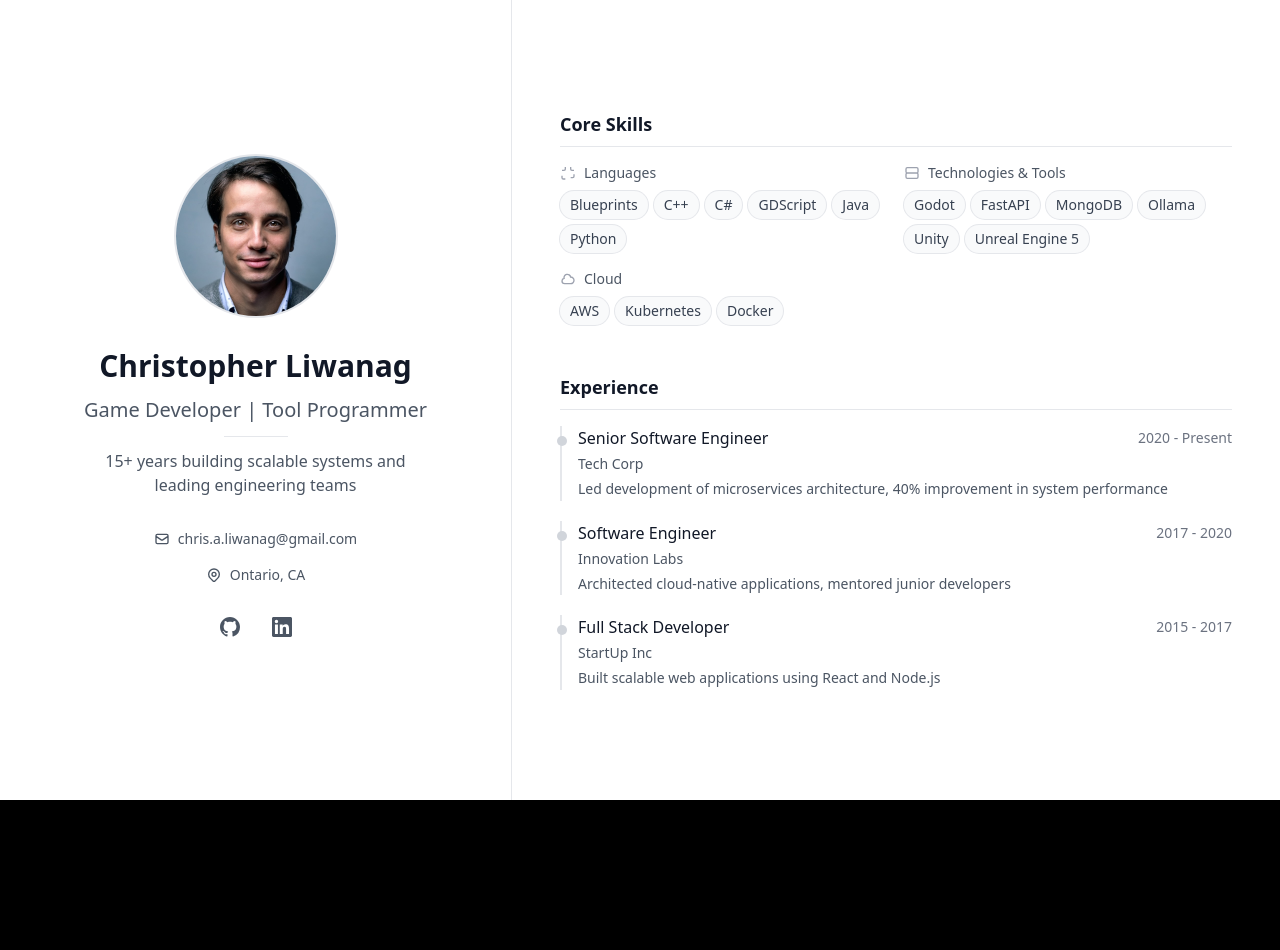
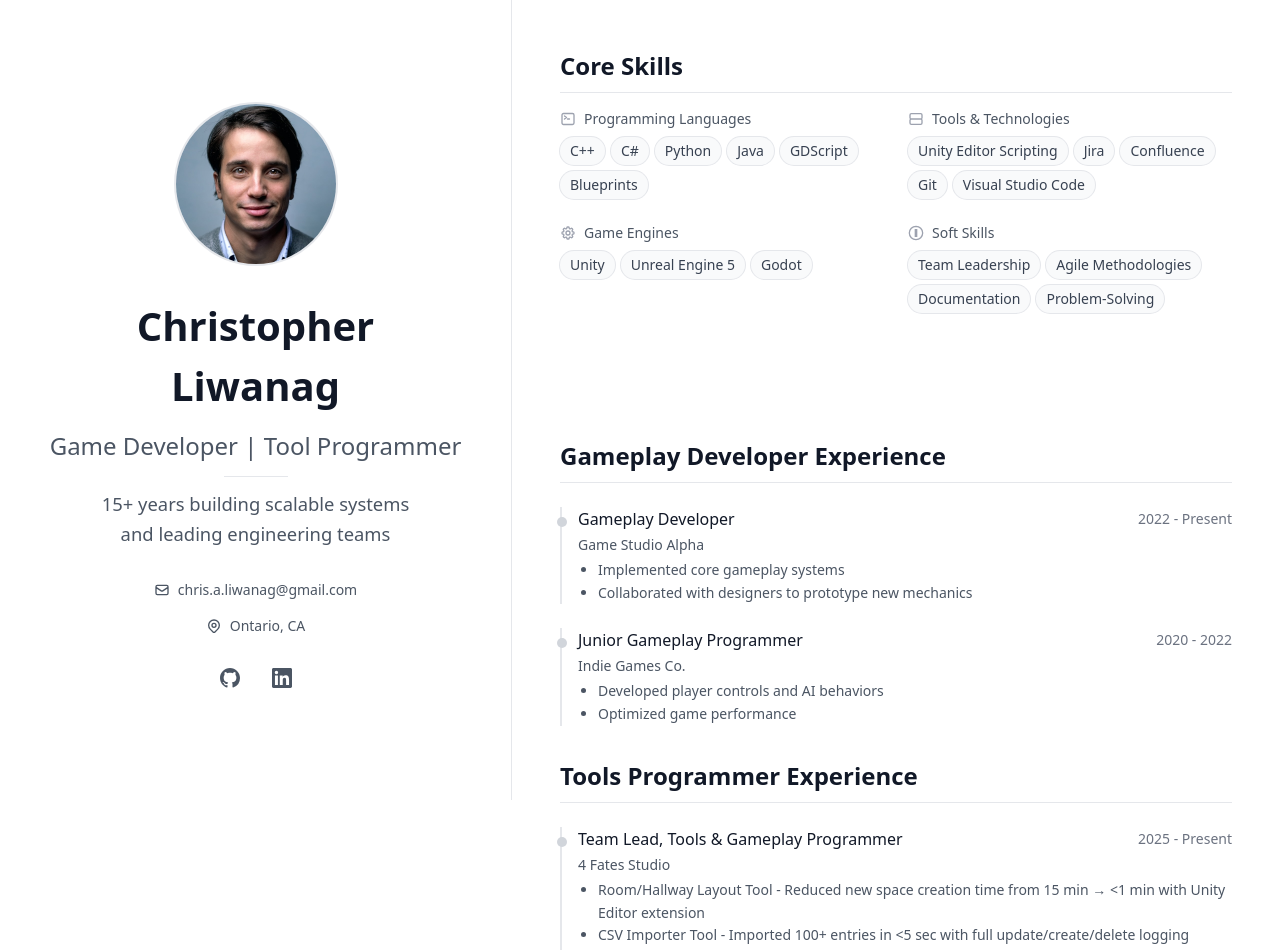
Before and after one commit to cliwanag07/chris.liwanag, a Next.js app: page / in a window 1280 px wide. Shown: the top 950 px of the page. Before the commit the page ends 800 px from the top, so only its background shows below. Built offline with nearby package versions, Linux system fonts and the light colour scheme.

Commit message:
scaling for viewport

```diff
--- a/app/components/ExperienceSection.tsx
+++ b/app/components/ExperienceSection.tsx
@@ -1,46 +1,106 @@
-const ExperienceSection = () => {
-	const experiences = [
+
+const gameplayExperiences = [
 	{
-			role: 'Senior Software Engineer',
-			company: 'Tech Corp',
-			period: '2020 - Present',
-			highlights: 'Led development of microservices architecture, 40% improvement in system performance',
+		role: 'Gameplay Developer',
+		company: 'Game Studio Alpha',
+		period: '2022 - Present',
+		highlights: [
+			'Implemented core gameplay systems',
+			'Collaborated with designers to prototype new mechanics',
+		],
+	},
+	{
+		role: 'Junior Gameplay Programmer',
+		company: 'Indie Games Co.',
+		period: '2020 - 2022',
+		highlights: [
+			'Developed player controls and AI behaviors',
+			'Optimized game performance',
+		],
+	},
+];
+
+const toolsExperiences = [
+	{
+		role: 'Team Lead, Tools & Gameplay Programmer',
+		company: '4 Fates Studio',
+		period: '2025 - Present',
+		highlights: [
+			'Room/Hallway Layout Tool - Reduced new space creation time from 15 min → <1 min with Unity Editor extension',
+			'CSV Importer Tool - Imported 100+ entries in <5 sec with full update/create/delete logging',
+			'Team Workflows - Standardized Jira/Confluence processes with GitHub integration.',
+		],
 	},
 	{
 		role: 'Software Engineer',
 		company: 'Innovation Labs',
 		period: '2017 - 2020',
-			highlights: 'Architected cloud-native applications, mentored junior developers',
+		highlights: [
+			'Architected cloud-native applications',
+			'Mentored junior developers',
+		],
 	},
 	{
 		role: 'Full Stack Developer',
 		company: 'StartUp Inc',
 		period: '2015 - 2017',
-			highlights: 'Built scalable web applications using React and Node.js',
+		highlights: [
+			'Built scalable web applications using React and Node.js',
+		],
 	},
 ];
 
+const ExperienceSection = () => {
 	return (
 		<div className="py-6 bg-white dark:bg-gray-900 px-6">
-			<div className="space-y-4 max-w-2xl mx-auto">
+			<div className="space-y-8 max-w-2xl mx-auto">
+				{/* Gameplay Developer Experience */}
 				   <div>
-					<h3 className="text-lg font-semibold text-gray-900 dark:text-white text-center md:text-left">Experience</h3>
-					<div className="h-px w-full bg-gray-200 dark:bg-gray-700 mt-2" />
-				</div>
-
-				<div className="space-y-5">
-					{experiences.map((exp) => (
-						<div key={exp.company} className="relative">
+					   <h3 className="font-semibold text-gray-900 dark:text-white text-center md:text-left" style={{ fontSize: 'clamp(1.1rem, 2.5vw, 1.5rem)' }}>Gameplay Developer Experience</h3>
+					   <div className="h-px w-full bg-gray-200 dark:bg-gray-700" style={{ marginTop: 'clamp(0.25rem, 1vw, 0.5rem)', marginBottom: 'clamp(0.75rem, 2vw, 1.5rem)' }} />
+					   <div style={{ gap: 'clamp(0.75rem, 2vw, 1.5rem)' }} className="flex flex-col">
+						{gameplayExperiences.map((exp) => (
+							<div key={exp.company + exp.period} className="relative">
 								<div className="relative pl-4 border-l-2 border-gray-200 dark:border-gray-700">
 									<div className="absolute -left-[5px] top-[10px] h-2.5 w-2.5 rounded-full bg-gray-300 dark:bg-gray-600" />
-
 									<div className="space-y-1">
 										<div className="flex flex-col md:flex-row md:items-center md:justify-between">
 											<h4 className="text-md font-medium text-gray-900 dark:text-white">{exp.role}</h4>
 											<span className="text-sm text-gray-500 dark:text-gray-400">{exp.period}</span>
 										</div>
 										<p className="text-sm font-medium text-gray-600 dark:text-gray-300">{exp.company}</p>
-									<p className="text-sm text-gray-600 dark:text-gray-400 leading-relaxed">{exp.highlights}</p>
+										<ul className="list-disc ml-5 text-sm text-gray-600 dark:text-gray-400 leading-relaxed">
+											{exp.highlights.map((item, idx) => (
+												<li key={idx}>{item}</li>
+											))}
+										</ul>
+									</div>
+								</div>
+							</div>
+						))}
+					</div>
+				</div>
+
+				{/* Tools Programmer Experience */}
+				   <div>
+					   <h3 className="font-semibold text-gray-900 dark:text-white text-center md:text-left" style={{ fontSize: 'clamp(1.1rem, 2.5vw, 1.5rem)' }}>Tools Programmer Experience</h3>
+					   <div className="h-px w-full bg-gray-200 dark:bg-gray-700" style={{ marginTop: 'clamp(0.25rem, 1vw, 0.5rem)', marginBottom: 'clamp(0.75rem, 2vw, 1.5rem)' }} />
+					   <div style={{ gap: 'clamp(0.75rem, 2vw, 1.5rem)' }} className="flex flex-col">
+						{toolsExperiences.map((exp) => (
+							<div key={exp.company + exp.period} className="relative">
+								<div className="relative pl-4 border-l-2 border-gray-200 dark:border-gray-700">
+									<div className="absolute -left-[5px] top-[10px] h-2.5 w-2.5 rounded-full bg-gray-300 dark:bg-gray-600" />
+									<div className="space-y-1">
+										<div className="flex flex-col md:flex-row md:items-center md:justify-between">
+											<h4 className="text-md font-medium text-gray-900 dark:text-white">{exp.role}</h4>
+											<span className="text-sm text-gray-500 dark:text-gray-400">{exp.period}</span>
+										</div>
+										<p className="text-sm font-medium text-gray-600 dark:text-gray-300">{exp.company}</p>
+										<ul className="list-disc ml-5 text-sm text-gray-600 dark:text-gray-400 leading-relaxed">
+											{exp.highlights.map((item, idx) => (
+												<li key={idx}>{item}</li>
+											))}
+										</ul>
 									</div>
 								</div>
 							</div>
@@ -48,6 +108,7 @@ const ExperienceSection = () => {
 					</div>
 				</div>
 			</div>
+		</div>
 	);
 };
 
--- a/app/components/ProfileSection.tsx
+++ b/app/components/ProfileSection.tsx
@@ -4,17 +4,17 @@ const ProfileSection = () => {
 	return (
 		<div className="w-full py-8 md:py-0 bg-white dark:bg-gray-900 px-6 pt-16 sm:pt-0">
 			<div className="space-y-8 text-center">
-				<div className="relative w-28 md:w-40 h-28 md:h-40 mx-auto">
+				   <div className="relative mx-auto" style={{ width: 'clamp(7rem, 15vw, 10rem)', height: 'clamp(7rem, 15vw, 10rem)' }}>
 					   <div className="relative w-full h-full rounded-full overflow-hidden ring-2 ring-gray-200 dark:ring-gray-700">
-						<Image src="/portfolio/portrait.jpg" alt="Profile" fill className="object-cover" priority />
+						   <Image src="/portrait.jpg" alt="Profile" fill className="object-cover" priority />
 					   </div>
 				   </div>
 
 				   <div className="space-y-3">
-					<h1 className="text-2xl md:text-3xl font-bold text-gray-900 dark:text-white">Christopher Liwanag</h1>
-					<h2 className="text-lg md:text-xl text-gray-600 dark:text-gray-400">Game Developer | Tool Programmer</h2>
+					   <h1 className="font-bold text-gray-900 dark:text-white" style={{ fontSize: 'clamp(1.5rem, 4vw, 2.5rem)' }}>Christopher Liwanag</h1>
+					   <h2 className="text-gray-600 dark:text-gray-400" style={{ fontSize: 'clamp(1.1rem, 2.5vw, 1.5rem)' }}>Game Developer | Tool Programmer</h2>
 					   <div className="h-px w-16 bg-gray-200 dark:bg-gray-700 mx-auto my-4" />
-					<p className="text-sm md:text-base text-gray-600 dark:text-gray-400 max-w-xs mx-auto leading-relaxed">
+					   <p className="text-gray-600 dark:text-gray-400 max-w-xs mx-auto leading-relaxed" style={{ fontSize: 'clamp(0.95rem, 2vw, 1.15rem)' }}>
 						   15+ years building scalable systems and leading engineering teams
 					   </p>
 				   </div>
--- a/app/components/SkillsSection.tsx
+++ b/app/components/SkillsSection.tsx
@@ -1,17 +1,17 @@
 const SkillsSection = () => {
 	const skills = [
 		{
-			category: 'Languages',
-			items: ['Blueprints' ,'C++', 'C#', 'GDScript', 'Java', 'Python'],
+			category: 'Programming Languages',
+			items: ['C++' ,'C#', 'Python', 'Java', 'GDScript', 'Blueprints'],
 			icon: (
 				<svg className="w-4 h-4" viewBox="0 0 24 24" fill="none" stroke="#9DA2AF" strokeWidth="2">
-					<path d="M8 3v3a2 2 0 01-2 2H3m18 0h-3a2 2 0 01-2-2V3M3 16v3a2 2 0 002 2h3m8-2h3a2 2 0 002-2v-3" />
+					<path strokeLinecap="round" strokeLinejoin="round" d="m6.75 7.5 3 2.25-3 2.25m4.5 0h3m-9 8.25h13.5A2.25 2.25 0 0 0 21 18V6a2.25 2.25 0 0 0-2.25-2.25H5.25A2.25 2.25 0 0 0 3 6v12a2.25 2.25 0 0 0 2.25 2.25Z" />
 				</svg>
 			),
 		},
 		{
-			category: 'Technologies & Tools',
-			items: ['Godot', 'FastAPI', 'MongoDB', 'Ollama', 'Unity', 'Unreal Engine 5'],
+			category: 'Tools & Technologies',
+			items: ['Unity Editor Scripting', 'Jira', 'Confluence', 'Git', 'Visual Studio Code'],
 			icon: (
 				<svg className="w-4 h-4" viewBox="0 0 24 24" fill="none" stroke="#9DA2AF" strokeWidth="2">
 					<path d="M5 12h14M5 12a2 2 0 01-2-2V6a2 2 0 012-2h14a2 2 0 012 2v4a2 2 0 01-2 2M5 12a2 2 0 00-2 2v4a2 2 0 002 2h14a2 2 0 002-2v-4a2 2 0 00-2-2" />
@@ -19,25 +19,35 @@ const SkillsSection = () => {
 			),
 		},
 		{
-			category: 'Cloud',
-			items: ['AWS', 'Kubernetes', 'Docker'],
+			category: 'Game Engines',
+			items: ['Unity', 'Unreal Engine 5', 'Godot'],
 			icon: (
 				<svg className="w-4 h-4" viewBox="0 0 24 24" fill="none" stroke="#9DA2AF" strokeWidth="2">
-					<path d="M3 15a4 4 0 004 4h9a5 5 0 10-.1-9.999 5.002 5.002 0 10-9.78 2.096A4.001 4.001 0 003 15z" />
+					<path strokeLinecap="round" strokeLinejoin="round" d="M10.343 3.94c.09-.542.56-.94 1.11-.94h1.093c.55 0 1.02.398 1.11.94l.149.894c.07.424.384.764.78.93.398.164.855.142 1.205-.108l.737-.527a1.125 1.125 0 0 1 1.45.12l.773.774c.39.389.44 1.002.12 1.45l-.527.737c-.25.35-.272.806-.107 1.204.165.397.505.71.93.78l.893.15c.543.09.94.559.94 1.109v1.094c0 .55-.397 1.02-.94 1.11l-.894.149c-.424.07-.764.383-.929.78-.165.398-.143.854.107 1.204l.527.738c.32.447.269 1.06-.12 1.45l-.774.773a1.125 1.125 0 0 1-1.449.12l-.738-.527c-.35-.25-.806-.272-1.203-.107-.398.165-.71.505-.781.929l-.149.894c-.09.542-.56.94-1.11.94h-1.094c-.55 0-1.019-.398-1.11-.94l-.148-.894c-.071-.424-.384-.764-.781-.93-.398-.164-.854-.142-1.204.108l-.738.527c-.447.32-1.06.269-1.45-.12l-.773-.774a1.125 1.125 0 0 1-.12-1.45l.527-.737c.25-.35.272-.806.108-1.204-.165-.397-.506-.71-.93-.78l-.894-.15c-.542-.09-.94-.56-.94-1.109v-1.094c0-.55.398-1.02.94-1.11l.894-.149c.424-.07.765-.383.93-.78.165-.398.143-.854-.108-1.204l-.526-.738a1.125 1.125 0 0 1 .12-1.45l.773-.773a1.125 1.125 0 0 1 1.45-.12l.737.527c.35.25.807.272 1.204.107.397-.165.71-.505.78-.929l.15-.894Z" />
+					<circle cx="12" cy="12" r="3" stroke="#9DA2AF" strokeWidth="2" fill="none" />
 				</svg>
 			),
 		},
+		{
+			category: 'Soft Skills',
+			items: ['Team Leadership', 'Agile Methodologies', 'Documentation', 'Problem-Solving'],
+			icon: (
+				<svg className="w-4 h-4" viewBox="0 0 24 24" fill="none" stroke="#9DA2AF" strokeWidth="2">
+					<path d="M12 2a10 10 0 1010 10A10.011 10.011 0 0012 2zm1 15h-2v-2h2zm0-4h-2V7h2z" />
+				</svg>
+			),
+		}
 	];
 
 	return (
 		<div className="py-6 bg-white dark:bg-gray-900 px-6">
 			<div className="space-y-4 max-w-2xl mx-auto">
-				<div>
-					<h3 className="text-lg font-semibold text-gray-900 dark:text-white text-center md:text-left">Core Skills</h3>
-					<div className="h-px w-full bg-gray-200 dark:bg-gray-700 mt-2" />
-				</div>
+				   <div>
+					   <h3 className="font-semibold text-gray-900 dark:text-white text-center md:text-left" style={{ fontSize: 'clamp(1.1rem, 2.5vw, 1.5rem)' }}>Core Skills</h3>
+					   <div className="h-px w-full bg-gray-200 dark:bg-gray-700" style={{ marginTop: 'clamp(0.25rem, 1vw, 0.5rem)' }} />
+				   </div>
 
-				<div className="grid grid-cols-1 md:grid-cols-2 gap-4">
+				   <div className="grid grid-cols-1 md:grid-cols-2" style={{ gap: 'clamp(0.75rem, 2vw, 1.5rem)' }}>
 					{skills.map((skillGroup) => (
 						<div key={skillGroup.category}>
 							<div className="flex items-center space-x-2 mb-2">
--- a/app/page.tsx
+++ b/app/page.tsx
@@ -4,24 +4,18 @@ import ExperienceSection from './components/ExperienceSection';
 
 export default function MinimalistPortfolio() {
 	return (
-		<main className="min-h-screen md:h-screen flex flex-col bg-white dark:bg-gray-900 pb-16 sm:pb-0">
-			<div className="flex-1 grid grid-cols-1 md:grid-cols-5">
+		<main className="min-h-screen min-w-0 flex flex-col bg-white dark:bg-gray-900">
+			<div className="flex-1 min-h-0 min-w-0 flex flex-col md:flex-row">
 				{/* Left Column - Profile */}
-				<div className="md:col-span-2 border-b md:border-b-0 md:border-r border-gray-200 dark:border-gray-800 md:flex md:items-center">
-					<ProfileSection />
+				<div className="md:w-2/5 w-full min-w-0 min-h-0 flex flex-col border-b md:border-b-0 md:border-r border-gray-200 dark:border-gray-800 md:h-screen md:sticky md:top-0 justify-center items-center">
+					<div className="w-full flex-1 flex flex-col justify-center items-center p-6">
+						<ProfileSection />
+					</div>
 				</div>
-
 				{/* Right Column - Skills and Experience */}
-				<div className="md:col-span-3 flex flex-col md:justify-center">
-					{/* Skills Section */}
-					<div className="">
-						<SkillsSection />
-					</div>
-
-					{/* Experience Section */}
-					<div>
-						<ExperienceSection />
-					</div>
+				<div className="md:w-3/5 w-full min-w-0 min-h-0 flex flex-col flex-1 grow p-6 gap-[clamp(2rem,6vw,5rem)]">
+					<SkillsSection />
+					<ExperienceSection />
 				</div>
 			</div>
 		</main>
```
Also changed, not shown: next.config.ts (+5 -3 lines). Lines whose indentation alone changed are shown as unchanged.
